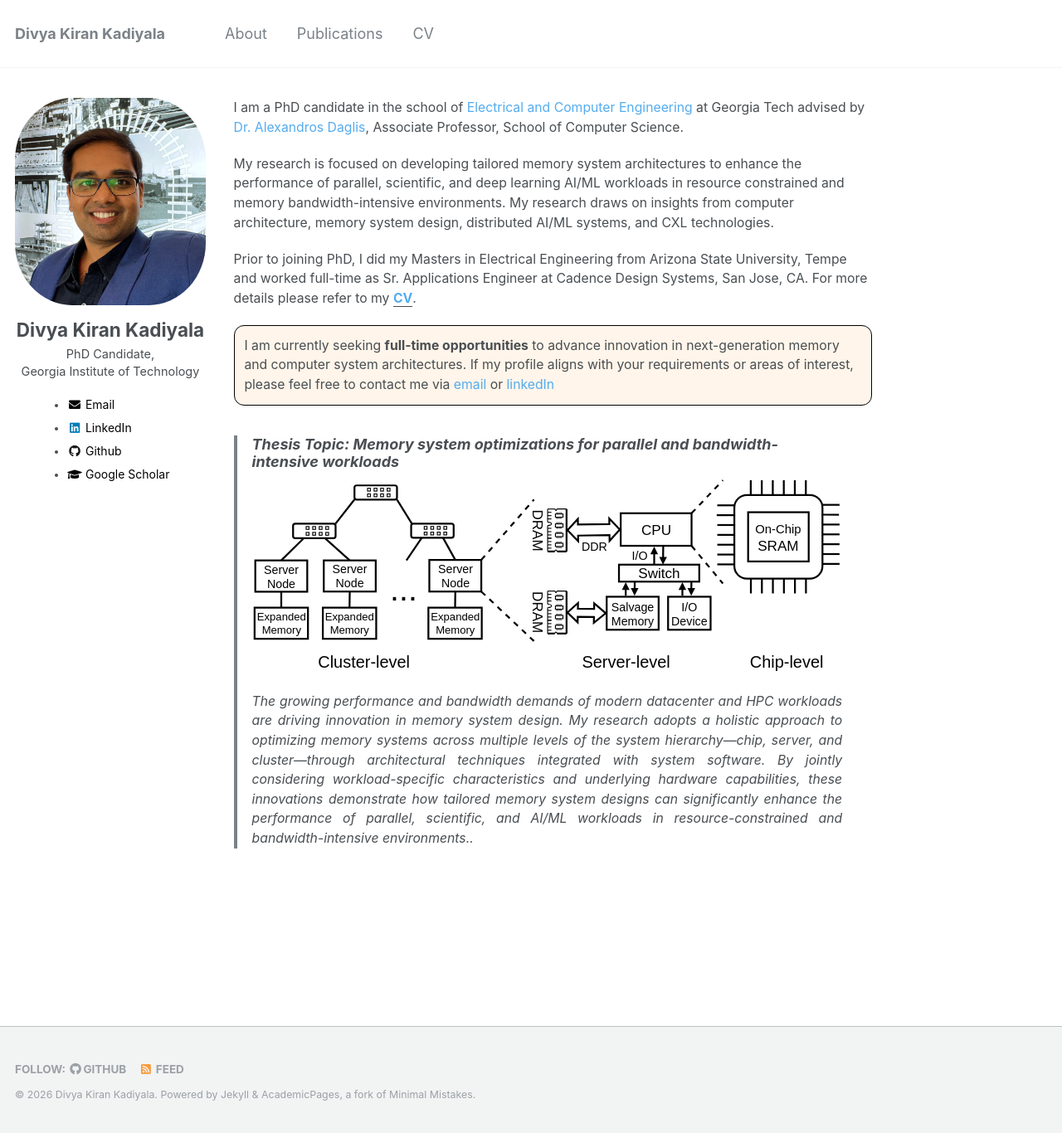
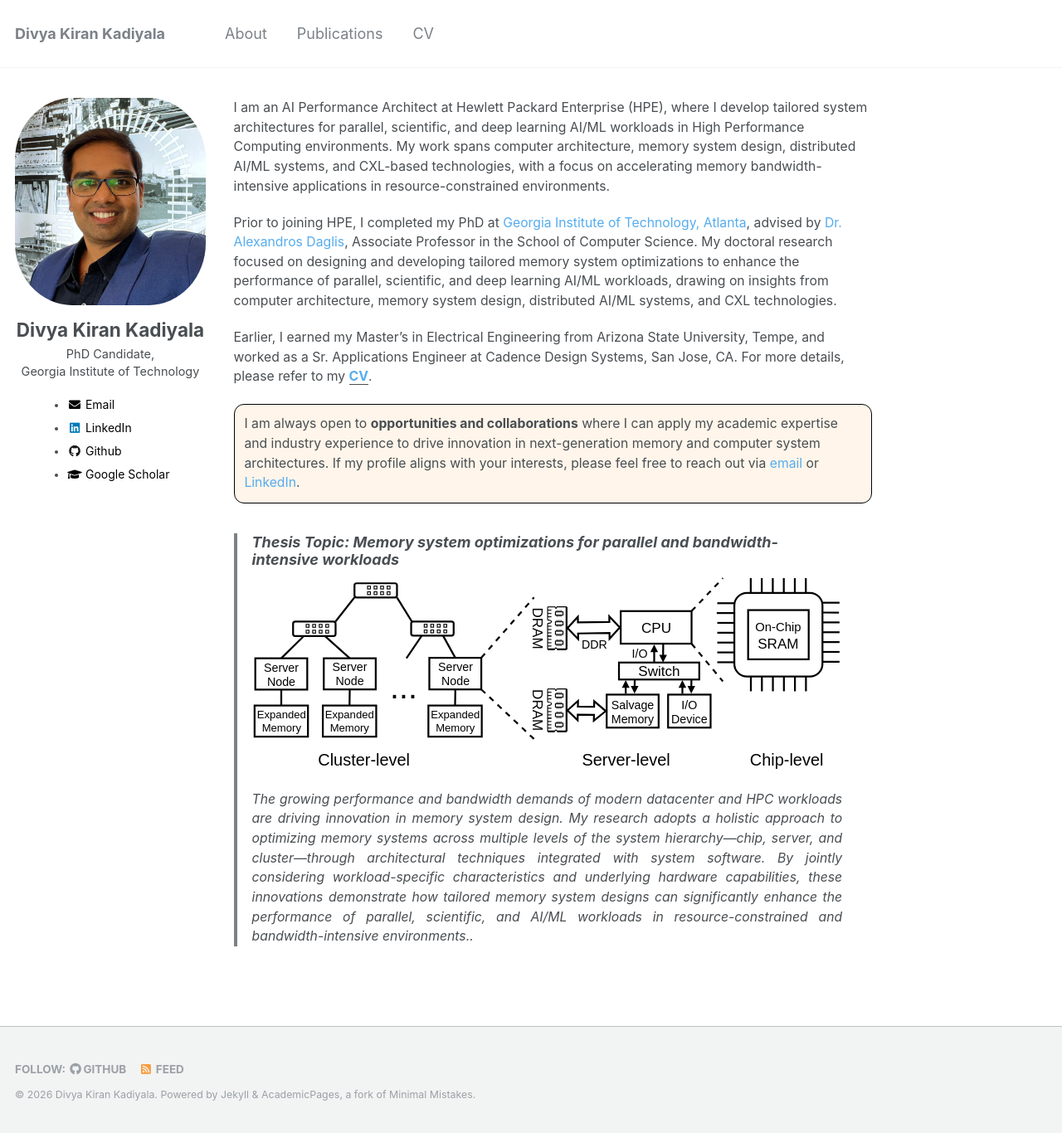
Before and after one commit to dkadiyala3/dkadiyala3.github.io, a Jekyll site: the page built from _pages/about.md, in a window 1280 px wide and 1366 px high. Shown: the whole window at 83% size. Built offline with Jekyll 4.4.1, drawn with Linux system fonts in a browser that asks for light colours.

Commit message:
updated the main content

```diff
--- a/_pages/about.md
+++ b/_pages/about.md
@@ -16,18 +16,22 @@ redirect_from:
   gtag('config', 'G-M9VN5LC2X6');
 </script>
 
-I am a PhD candidate in the school of [Electrical and Computer Engineering](https://ece.gatech.edu/) at Georgia Tech advised by [Dr. Alexandros Daglis](https://faculty.cc.gatech.edu/~adaglis3/#students), Associate Professor, School of Computer Science.
+I am an AI Performance Architect at Hewlett Packard Enterprise (HPE), where I develop tailored system architectures for parallel, scientific, and deep learning AI/ML workloads in High Performance Computing environments. My work spans computer architecture, memory system design, distributed AI/ML systems, and CXL-based technologies, with a focus on accelerating memory bandwidth-intensive applications in resource-constrained environments.
 
-My research is focused on developing tailored memory system architectures to enhance the performance of parallel, scientific, and deep learning AI/ML workloads in resource constrained and memory bandwidth-intensive environments. My research draws on insights from computer architecture, memory system design, distributed AI/ML systems, and CXL technologies.
+Prior to joining HPE, I completed my PhD at [Georgia Institute of Technology, Atlanta](https://ece.gatech.edu/), advised by [Dr. Alexandros Daglis](https://faculty.cc.gatech.edu/~adaglis3/#students), Associate Professor in the School of Computer Science. My doctoral research focused on designing and developing tailored memory system optimizations to enhance the performance of parallel, scientific, and deep learning AI/ML workloads, drawing on insights from computer architecture, memory system design, distributed AI/ML systems, and CXL technologies.
 
-Prior to joining PhD, I did my Masters in Electrical Engineering from Arizona State University, Tempe and worked full-time as Sr. Applications Engineer at Cadence Design Systems, San Jose, CA. For more details please refer to my [**<u>CV</u>**](/files/CV-DivyaKiran_Kadiyala.pdf).
+Earlier, I earned my Master's in Electrical Engineering from Arizona State University, Tempe, and worked as a Sr. Applications Engineer at Cadence Design Systems, San Jose, CA. For more details, please refer to my [**<u>CV</u>**](/files/CV-DivyaKiran_Kadiyala.pdf).
 
 
 <!---
   - I'm currently seeking full-time opportunities to drive innovation in next-generation memory and distributed system architectures to accelerate parallel and memory bandwidth intensive applications. If you are interested in a collaboration, please reach out to me via email: dkadiyala3@gatech.edu
 -->
 
+<div style="border-radius: 12px; padding: 0.75em; margin-top: 0.5em; margin-bottom: 0.5em; background: #FFF5EA; border: 1px solid black; font-size: 0.875em;">I am always open to <strong>opportunities and collaborations</strong> where I can apply my academic expertise and industry experience to drive innovation in next-generation memory and computer system architectures. If my profile aligns with your interests, please feel free to reach out via <a href="mailto:dkadiyala3@gatech.edu">email</a> or <a href="https://www.linkedin.com/in/divyakirankadiyala/">LinkedIn</a>.</div>
+
+<!---
 <div style="border-radius: 12px; padding: 0.75em; margin-top: 0.5em; margin-bottom: 0.5em; background: #FFF5EA; border: 1px solid black; font-size: 0.875em;"> I am currently seeking <strong>full-time opportunities</strong> to advance innovation in next-generation memory and computer system architectures. If my profile aligns with your requirements or areas of interest, please feel free to contact me via <a href="mailto:dkadiyala3@gatech.edu">email</a> or <a href="https://www.linkedin.com/in/divyakirankadiyala/">linkedIn</a></div>
+-->
 
 >### Thesis Topic: Memory system optimizations for parallel and bandwidth-intensive workloads
 > ![Overarching Figure](images/SURGE-modified_thesis_intro.svg)
```
